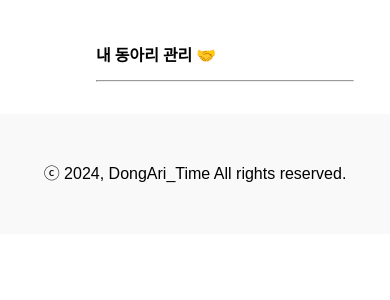
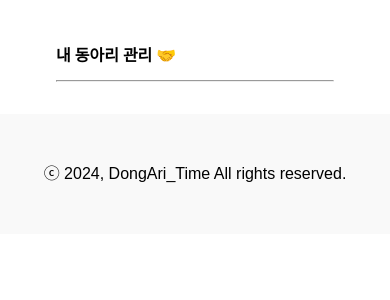
Before and after one commit to kw601/dongari_time, a Django app: page /mypage/manage-clubs/ in a window 390 px wide. Shown: the part 70-370 px from the top of the page. Run offline with Django 5.2, Linux system fonts and the light colour scheme; the visitor is signed in with stand-in values (Sample User, id 1); data that the repository does not hold is empty; some libraries are stand-ins or nearby versions; some web fonts are replaced.

Commit message:
[Modified] 마이페이지 - 동아리 관리 css 패딩 수정 요청 완

```diff
--- a/static/css/mypage/manage_clubs.css
+++ b/static/css/mypage/manage_clubs.css
@@ -82,7 +82,7 @@ a {
 
 @media (max-width: 570px) {
     .manage_clubs__body {
-        padding: 0 6rem;
+        padding: 0 3.5rem;
     }
 
     .page__title {
@@ -105,6 +105,10 @@ a {
 }
 
 @media (max-width: 470px) {
+    .page__title_hr {
+        padding: 0;
+    }
+
     .club-name {
         font-size: 12px;
         max-width: 4rem;
```
